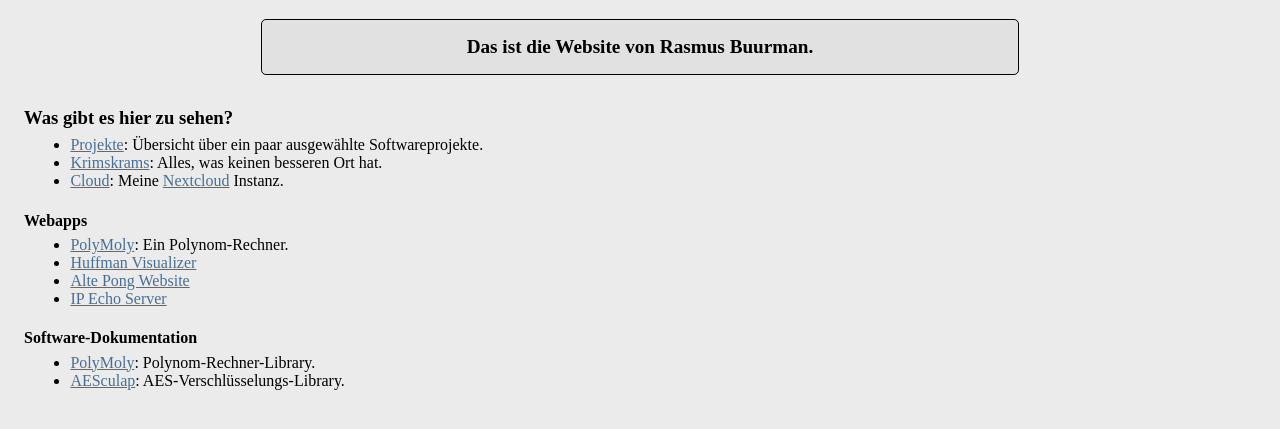
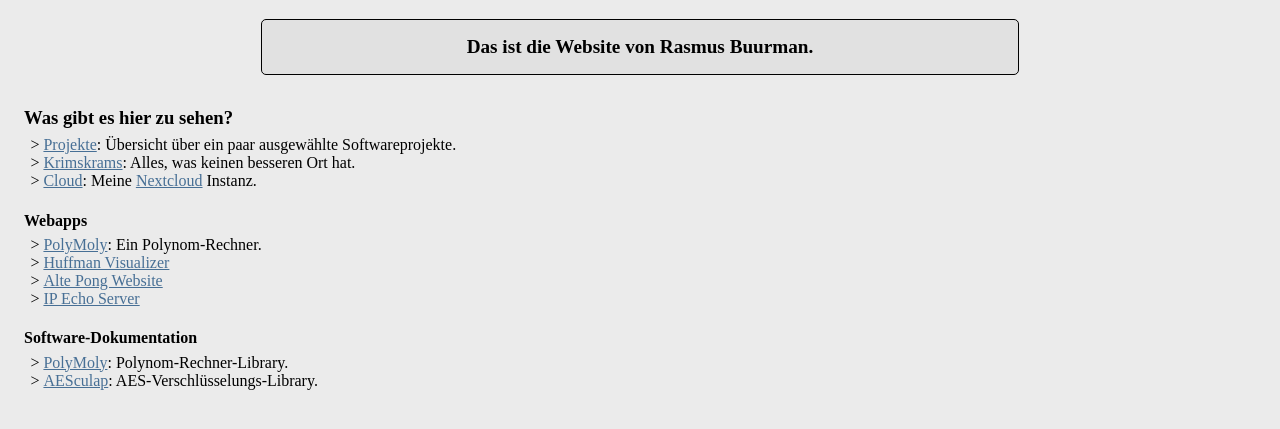
Before and after one commit to rabuu/website, a plain HTML site: page index.html in a window 1280 px wide. Shown: the part 71-500 px from the top of the page. Drawn offline with Linux system fonts and the light colour scheme.

Commit message:
Style ul

```diff
--- a/common.css
+++ b/common.css
@@ -25,3 +25,8 @@ a {
     color: var(--accent-fg);
     text-decoration: underline;
 }
+
+ul {
+    padding-inline-start: 0;
+    list-style: "> " inside;
+}
```
